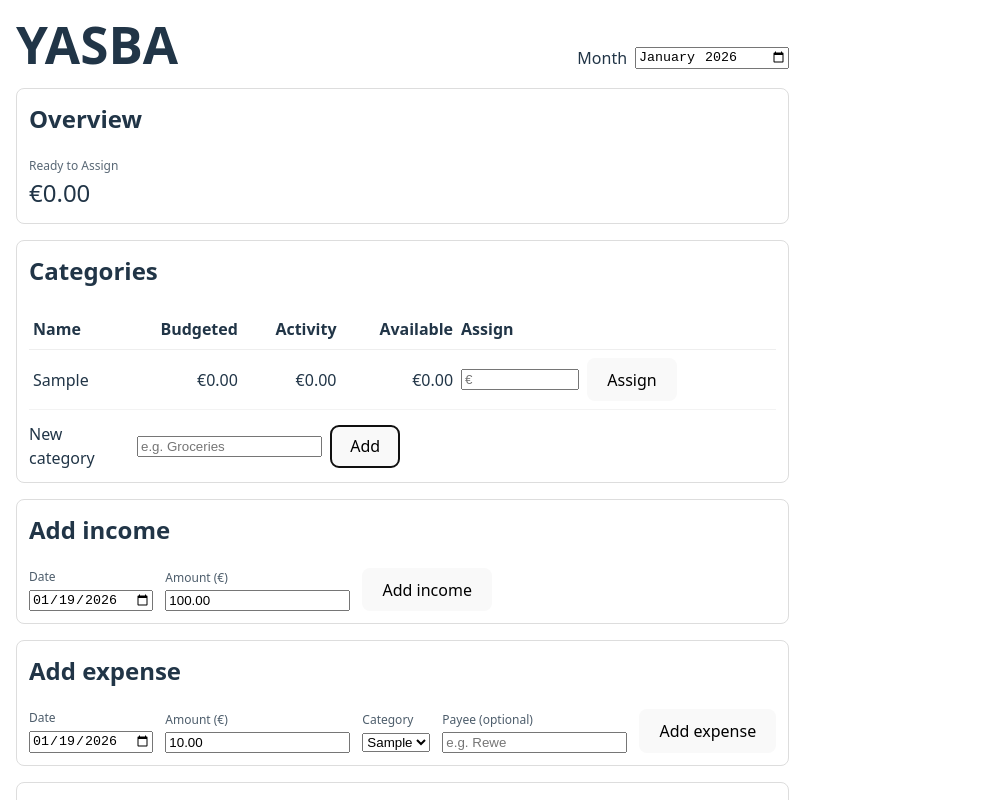
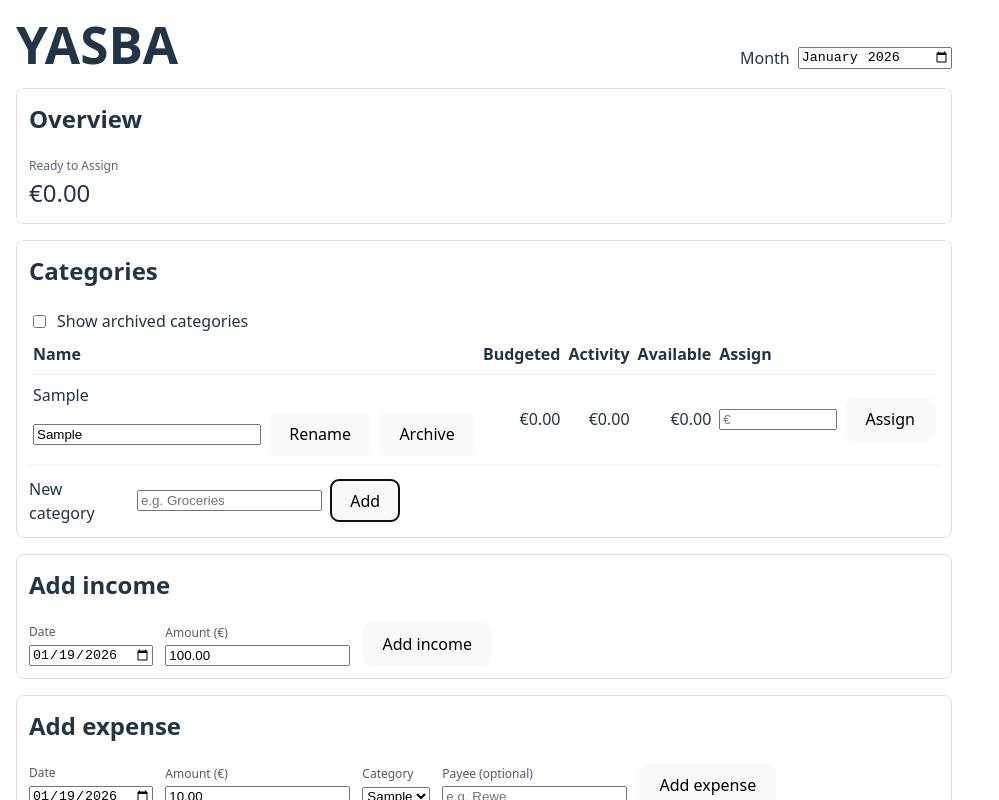
Before and after one commit to ramsesoriginal/YASBA, a React app in the folder frontend/: page / in a window 1280 px wide. Both pictures are taken after typing "Sample" into the empty fields and a click on the button "Add". Shown: the top 800 px of the page, without its empty margins (0-999 px from the left). Built offline with nearby package versions, Linux system fonts and the light colour scheme; the HTML template or start-up script is replaced by a standard one.

Commit message:
feat(frontend-ui): add rename/archive controls and hide archived in pickers

```diff
--- a/frontend/src/App.tsx
+++ b/frontend/src/App.tsx
@@ -9,10 +9,13 @@ import {
   cmdAssignBudget,
   cmdVoidTransaction,
   cmdCorrectTransaction,
+  cmdRenameCategory,
+  cmdArchiveCategory,
 } from "./app/commands";
 import { currentMonthKey, isoFromDateInput, todayIsoDate } from "./app/month";
 import { formatCents } from "./app/moneyFormat";
 import { listMonthTransactions } from "./domain/views/monthTransactions";
+import { listCategories } from "./domain/views/categoriesView";
 
 type UiError = { message: string };
 
@@ -31,6 +34,9 @@ export default function App() {
   const [expenseCategoryId, setExpenseCategoryId] = useState<string>("");
   const [expensePayee, setExpensePayee] = useState("");
   const [budgetInputs, setBudgetInputs] = useState<Record<string, string>>({});
+
+  const [showArchivedCategories, setShowArchivedCategories] = useState(false);
+  const [renameDrafts, setRenameDrafts] = useState<Record<string, string>>({});
 
   type EditDraft = {
     occurredDate: string; // YYYY-MM-DD
@@ -58,19 +64,18 @@ export default function App() {
 
   const snapshot = useMemo(() => projectMonth(records, monthKey), [records, monthKey]);
 
+  const categoriesView = useMemo(() => listCategories(records), [records]);
+
+  const activeCategoriesView = useMemo(
+    () => categoriesView.filter((c) => !c.archived),
+    [categoriesView]
+  );
+
   const categoryNameById = useMemo(() => {
     const map = new Map<string, string>();
-
-    // Deterministic enough for now: last CategoryCreated in record order wins.
-    // (Edits/renames come later as explicit records.)
-    for (const r of records) {
-      if (r.type === "CategoryCreated") {
-        map.set(r.categoryId, r.name);
-      }
-    }
-
+    for (const c of categoriesView) map.set(c.categoryId, c.name);
     return map;
-  }, [records]);
+  }, [categoriesView]);
 
   const monthTx = useMemo(() => listMonthTransactions(records, monthKey), [records, monthKey]);
 
@@ -80,6 +85,20 @@ export default function App() {
       setExpenseCategoryId(snapshot.categories[0].categoryId);
     }
   }, [expenseCategoryId, snapshot.categories]);
+
+  const monthCategoryRows = useMemo(() => {
+    const byId = new Map(categoriesView.map((c) => [c.categoryId, c]));
+    return snapshot.categories
+      .map((s) => {
+        const meta = byId.get(s.categoryId);
+        return {
+          ...s,
+          name: meta?.name ?? s.name,
+          archived: meta?.archived ?? false,
+        };
+      })
+      .filter((r) => showArchivedCategories || !r.archived);
+  }, [snapshot.categories, categoriesView, showArchivedCategories]);
 
   const categoryOptions = useMemo(
     () => snapshot.categories.map((c) => ({ id: c.categoryId, name: c.name })),
@@ -117,6 +136,13 @@ export default function App() {
   }
   function setBudgetInput(categoryId: string, value: string) {
     setBudgetInputs((prev) => ({ ...prev, [categoryId]: value }));
+  }
+
+  function getRenameDraft(categoryId: string, fallback: string): string {
+    return renameDrafts[categoryId] ?? fallback;
+  }
+  function setRenameDraft(categoryId: string, value: string) {
+    setRenameDrafts((prev) => ({ ...prev, [categoryId]: value }));
   }
 
   if (loading) return <div style={{ padding: 16 }}>Loading…</div>;
@@ -187,6 +213,15 @@ export default function App() {
         <section style={{ padding: 12, border: "1px solid #ddd", borderRadius: 8 }}>
           <h2 style={{ marginTop: 0 }}>Categories</h2>
 
+          <label style={{ display: "inline-flex", gap: 8, alignItems: "center" }}>
+            <input
+              type="checkbox"
+              checked={showArchivedCategories}
+              onChange={(e) => setShowArchivedCategories(e.target.checked)}
+            />
+            Show archived categories
+          </label>
+
           {snapshot.categories.length === 0 ? (
             <p style={{ opacity: 0.8 }}>No categories yet. Add one below.</p>
           ) : (
@@ -236,11 +271,63 @@ export default function App() {
                 </tr>
               </thead>
               <tbody>
-                {snapshot.categories.map((c) => (
+                {monthCategoryRows.map((c) => (
                   <tr key={c.categoryId}>
                     <td style={{ padding: "8px 4px", borderBottom: "1px solid #f3f3f3" }}>
-                      {c.name}
+                      <div style={{ display: "flex", flexDirection: "column", gap: 6 }}>
+                        <div>{c.name}</div>
+
+                        <form
+                          onSubmit={(e) => {
+                            e.preventDefault();
+                            try {
+                              const r = cmdRenameCategory({
+                                categoryId: c.categoryId,
+                                name: getRenameDraft(c.categoryId, c.name),
+                              });
+                              void handleAppend(r);
+                            } catch (e2) {
+                              setErr({
+                                message:
+                                  e2 instanceof Error ? e2.message : "Failed to rename category",
+                              });
+                            }
+                          }}
+                          style={{ display: "flex", gap: 8, alignItems: "center" }}>
+                          <input
+                            value={getRenameDraft(c.categoryId, c.name)}
+                            onChange={(e) => setRenameDraft(c.categoryId, e.target.value)}
+                            aria-label={`Rename ${c.name}`}
+                            style={{ width: 220 }}
+                          />
+                          <button type="submit">Rename</button>
+
+                          <button
+                            type="button"
+                            onClick={() => {
+                              const ok = window.confirm(
+                                c.archived ? "Unarchive this category?" : "Archive this category?"
+                              );
+                              if (!ok) return;
+                              try {
+                                const r = cmdArchiveCategory({
+                                  categoryId: c.categoryId,
+                                  archived: !c.archived,
+                                });
+                                void handleAppend(r);
+                              } catch (e2) {
+                                setErr({
+                                  message:
+                                    e2 instanceof Error ? e2.message : "Failed to archive category",
+                                });
+                              }
+                            }}>
+                            {c.archived ? "Unarchive" : "Archive"}
+                          </button>
+                        </form>
+                      </div>
                     </td>
+
                     <td
                       style={{
                         padding: "8px 4px",
@@ -395,7 +482,7 @@ export default function App() {
               <select
                 value={expenseCategoryId}
                 onChange={(e) => setExpenseCategoryId(e.target.value)}>
-                {snapshot.categories.map((c) => (
+                {activeCategoriesView.map((c) => (
                   <option key={c.categoryId} value={c.categoryId}>
                     {c.name}
                   </option>
@@ -652,9 +739,7 @@ export default function App() {
         </section>
       </main>
 
-      <footer style={{ marginTop: 24, opacity: 0.7, fontSize: 12 }}>
-        Phase 1 Slice 1: offline-only records → deterministic projection.
-      </footer>
+      <footer style={{ marginTop: 24, opacity: 0.7, fontSize: 12 }}>Phase 1 Slice 4.</footer>
     </div>
   );
 }
--- a/frontend/src/app/commands.ts
+++ b/frontend/src/app/commands.ts
@@ -1,5 +1,7 @@
 import type {
   CategoryCreated,
+  CategoryArchived,
+  CategoryRenamed,
   TransactionCreated,
   CategoryId,
   MoneyCents,
@@ -135,3 +137,34 @@ export function cmdCorrectTransaction(params: {
     },
   };
 }
+
+export function cmdRenameCategory(params: { categoryId: string; name: string }): CategoryRenamed {
+  const categoryId = params.categoryId.trim();
+  const name = params.name.trim();
+  if (!categoryId) throw new Error("categoryId is required");
+  if (!name) throw new Error("name is required");
+
+  return {
+    type: "CategoryRenamed",
+    id: newId(),
+    createdAt: nowIso(),
+    categoryId,
+    name,
+  };
+}
+
+export function cmdArchiveCategory(params: {
+  categoryId: string;
+  archived: boolean;
+}): CategoryArchived {
+  const categoryId = params.categoryId.trim();
+  if (!categoryId) throw new Error("categoryId is required");
+
+  return {
+    type: "CategoryArchived",
+    id: newId(),
+    createdAt: nowIso(),
+    categoryId,
+    archived: params.archived,
+  };
+}
```
